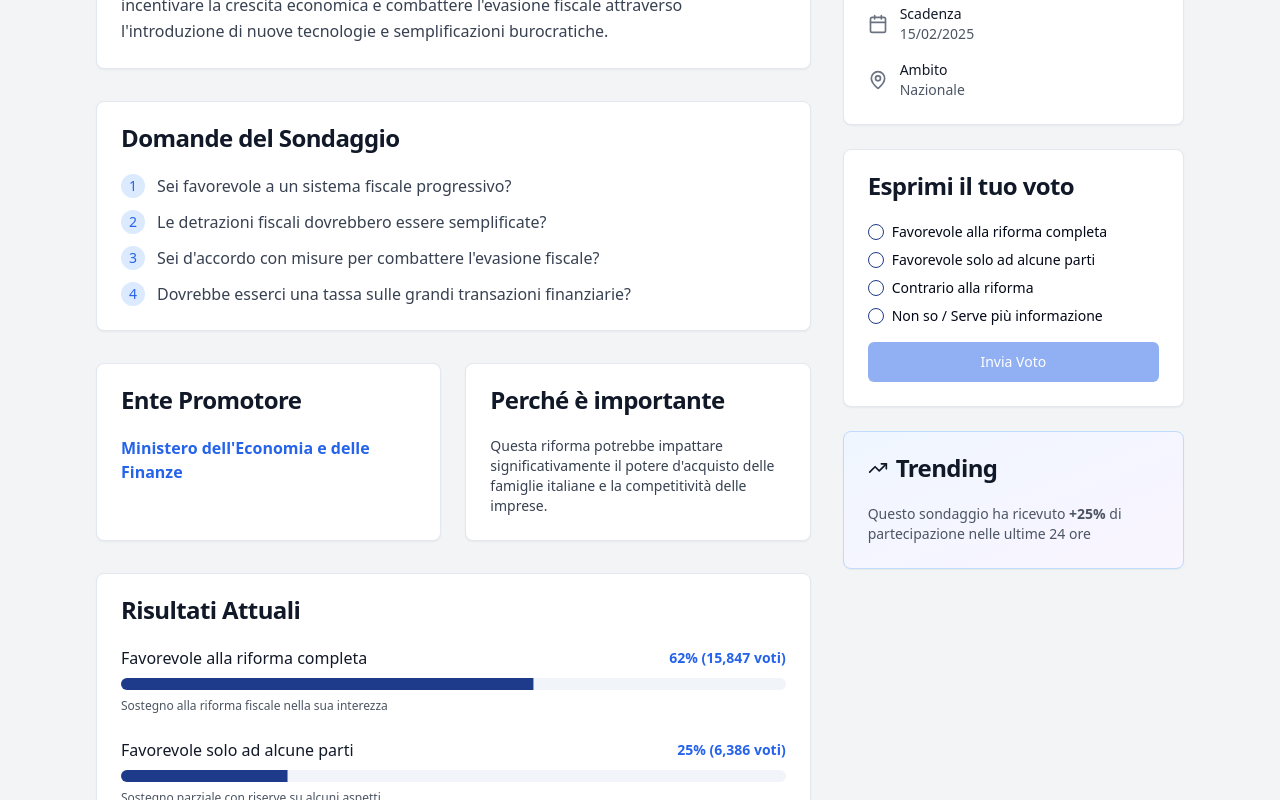
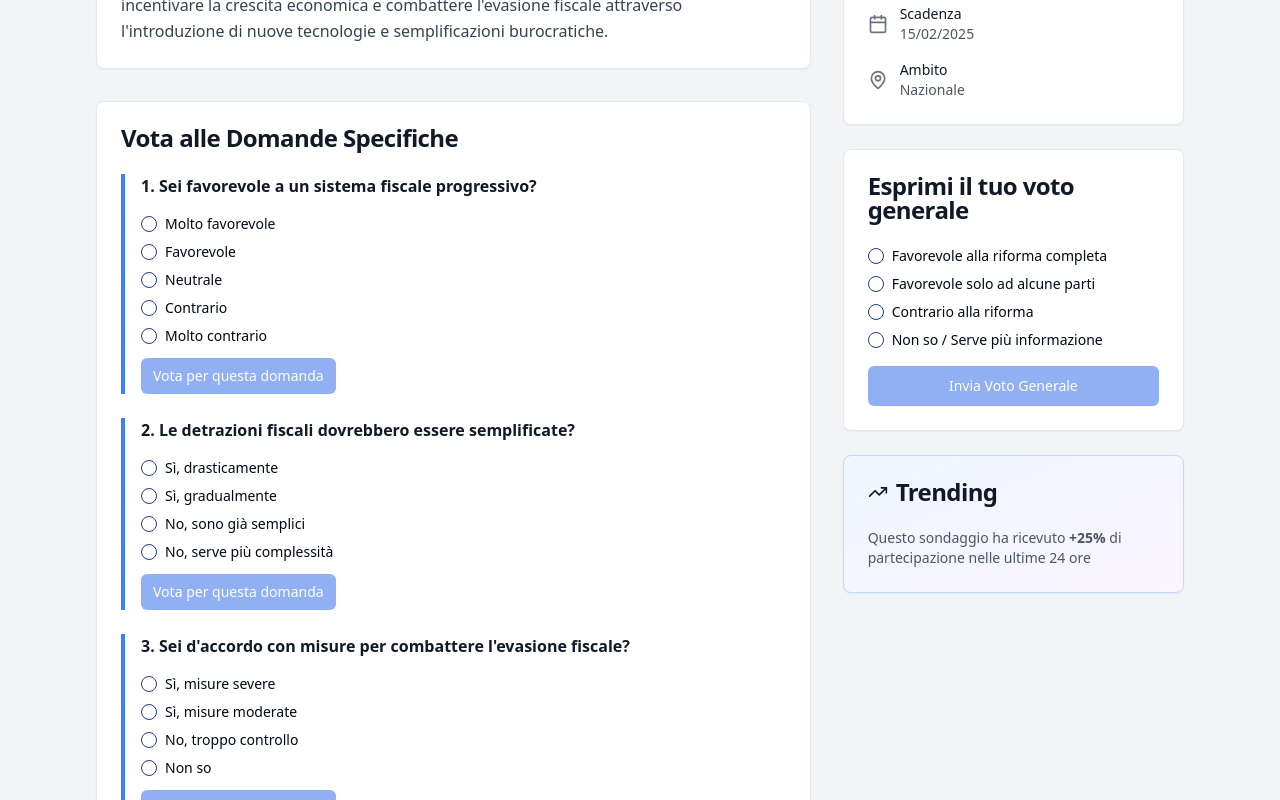
Before and after one commit to GabrieleGregorini/direct-vote-digital, a React (Vite) app: page /sondaggio/1 in a window 1280 px wide. Shown: the part 440-1240 px from the top of the page. Built offline with nearby package versions, Linux system fonts and the light colour scheme.

Commit message:
Implement poll questions with options
Added answer options for each question in the poll detail pages, mirroring the "vote" section's functionality. This applies to all 9 polls, excluding the citizenship referendum.

```diff
--- a/src/pages/SondaggioDetail.tsx
+++ b/src/pages/SondaggioDetail.tsx
@@ -19,6 +19,8 @@ const SondaggioDetail = () => {
   const { t } = useLanguage();
   const [selectedOption, setSelectedOption] = useState('');
   const [hasVoted, setHasVoted] = useState(false);
+  const [questionVotes, setQuestionVotes] = useState<Record<number, string>>({});
+  const [hasVotedQuestions, setHasVotedQuestions] = useState<Record<number, boolean>>({});
 
   // Mock data per i sondaggi estesi
   const pollsData: Record<string, any> = {
@@ -36,6 +38,12 @@ const SondaggioDetail = () => {
         'Le detrazioni fiscali dovrebbero essere semplificate?',
         'Sei d\'accordo con misure per combattere l\'evasione fiscale?',
         'Dovrebbe esserci una tassa sulle grandi transazioni finanziarie?'
+      ],
+      questionOptions: [
+        ['Molto favorevole', 'Favorevole', 'Neutrale', 'Contrario', 'Molto contrario'],
+        ['Sì, drasticamente', 'Sì, gradualmente', 'No, sono già semplici', 'No, serve più complessità'],
+        ['Sì, misure severe', 'Sì, misure moderate', 'No, troppo controllo', 'Non so'],
+        ['Sì, necessaria', 'Sì, ma limitata', 'No, dannosa', 'Non so']
       ],
       options: [
         {
@@ -109,6 +117,13 @@ const SondaggioDetail = () => {
         'Dovrebbero esserci regolamentazioni più severe sull\'efficienza energetica degli edifici?',
         'Sei d\'accordo con lo sviluppo dell\'energia nucleare come fonte di transizione?'
       ],
+      questionOptions: [
+        ['Sì, massimi investimenti', 'Sì, investimenti graduali', 'Solo se economicamente vantaggiosi', 'No, troppo costosi'],
+        ['Sì, entro il 2035', 'Sì, ma più gradualmente', 'Solo parzialmente', 'No, impossibile'],
+        ['Sì, incentivi forti', 'Sì, incentivi moderati', 'Solo per alcune categorie', 'No, mercato libero'],
+        ['Sì, regole severe', 'Sì, regole moderate', 'Solo per nuovi edifici', 'No, troppo vincolante'],
+        ['Sì, necessario', 'Sì, ma con cautela', 'Solo come ultimo resort', 'No, troppo rischioso']
+      ],
       options: [
         {
           label: 'Incrementare investimenti',
@@ -170,6 +185,9 @@ const SondaggioDetail = () => {
       whyImportant: 'Questa riforma faciliterebbe l\'integrazione di migliaia di persone che vivono e lavorano regolarmente in Italia, migliorando la coesione sociale.',
       questions: [
         'Vuoi ridurre il tempo di residenza in Italia da 10 a 5 anni per permettere di richiedere la cittadinanza?'
+      ],
+      questionOptions: [
+        ['Sì, riduzione a 5 anni', 'No, mantenere 10 anni', 'Sì, ma con condizioni aggiuntive']
       ],
       options: [
         {
@@ -235,6 +253,12 @@ const SondaggioDetail = () => {
         'Il sistema contributivo dovrebbe essere rafforzato?',
         'Sei d\'accordo con misure per favorire il pensionamento anticipato?',
         'Dovrebbe esserci una pensione minima per tutti i pensionati?'
+      ],
+      questionOptions: [
+        ['Sì, necessario', 'Sì, ma gradualmente', 'No, età attuale va bene', 'No, dovrebbe diminuire'],
+        ['Sì, completamente', 'Sì, parzialmente', 'No, mantenere misto', 'Non so'],
+        ['Sì, per tutti', 'Sì, per lavori usuranti', 'Solo in casi speciali', 'No, controproducente'],
+        ['Sì, pensione dignitosa', 'Sì, minimo di sussistenza', 'Solo per chi ne ha bisogno', 'No, sistema contributivo puro']
       ],
       options: [
         {
@@ -302,6 +326,13 @@ const SondaggioDetail = () => {
         'Dovrebbe esserci più formazione per i dipendenti pubblici sugli strumenti digitali?',
         'I servizi digitali dovrebbero essere obbligatori o opzionali?'
       ],
+      questionOptions: [
+        ['Sì, completa digitalizzazione', 'Sì, ma graduale', 'Solo per alcuni servizi', 'No, preferisco analogico'],
+        ['Sì, investimenti massicci', 'Sì, investimenti moderati', 'Solo se necessario', 'Non prioritario'],
+        ['Sì, ampio utilizzo', 'Sì, utilizzo limitato', 'Solo per compiti semplici', 'No, troppo rischioso'],
+        ['Sì, formazione intensiva', 'Sì, formazione graduale', 'Solo per chi lo richiede', 'Non necessaria'],
+        ['Obbligatori per tutti', 'Obbligatori per alcuni', 'Sempre opzionali', 'Dipende dal servizio']
+      ],
       options: [
         {
           label: 'Priorità assoluta',
@@ -367,6 +398,13 @@ const SondaggioDetail = () => {
         'Sei d\'accordo con misure per ridurre i tempi di attesa per le visite mediche?',
         'Dovrebbero esserci più fondi per il personale sanitario?',
         'Le case di comunità dovrebbero essere presenti in ogni comune?'
+      ],
+      questionOptions: [
+        ['Sì, potenziamento massimo', 'Sì, potenziamento graduale', 'Solo dove necessario', 'No, ospedali bastano'],
+        ['Sì, investimenti alti', 'Sì, investimenti moderati', 'Solo per emergenze', 'No, preferisco presenza fisica'],
+        ['Sì, priorità assoluta', 'Sì, importante', 'Moderatamente importante', 'Non prioritario'],
+        ['Sì, aumenti significativi', 'Sì, aumenti moderati', 'Solo per alcune categorie', 'Fondi attuali sufficienti'],
+        ['Sì, in ogni comune', 'Sì, ma solo nei comuni più grandi', 'Solo dove mancano servizi', 'No, troppo costoso']
       ],
       options: [
         {
@@ -434,6 +472,13 @@ const SondaggioDetail = () => {
         'Dovrebbero esserci maggiori investimenti nell\'alta velocità ferroviaria?',
         'I trasporti pubblici dovrebbero essere gratuiti per alcune categorie?'
       ],
+      questionOptions: [
+        ['Sì, investimenti massicci', 'Sì, investimenti moderati', 'Solo dove necessario', 'No, sprechi di denaro'],
+        ['Sì, incentivi forti', 'Sì, incentivi moderati', 'Solo per alcune categorie', 'No, libertà di scelta'],
+        ['Sì, misure severe', 'Sì, misure moderate', 'Solo in centro città', 'No, limitano libertà'],
+        ['Sì, priorità nazionale', 'Sì, importante', 'Solo alcune tratte', 'No, non prioritario'],
+        ['Sì, gratuiti per tutti', 'Sì, per studenti e anziani', 'Solo per chi ha difficoltà economiche', 'No, ognuno deve pagare']
+      ],
       options: [
         {
           label: 'Investimenti importanti',
@@ -499,6 +544,13 @@ const SondaggioDetail = () => {
         'Sei d\'accordo con misure per ridurre il divario digitale nelle scuole?',
         'Dovrebbero esserci maggiori investimenti nelle infrastrutture scolastiche?',
         'I libri di testo digitali dovrebbero sostituire quelli cartacei?'
+      ],
+      questionOptions: [
+        ['Sì, uso massivo', 'Sì, uso moderato', 'Solo per alcune materie', 'No, preferisco metodi tradizionali'],
+        ['Sì, formazione intensiva', 'Sì, formazione graduale', 'Solo per chi lo richiede', 'Non necessaria'],
+        ['Sì, priorità assoluta', 'Sì, importante', 'Solo dove più grave', 'Non è un problema'],
+        ['Sì, investimenti massicci', 'Sì, investimenti mirati', 'Solo per manutenzione', 'Sufficienti quelli attuali'],
+        ['Sì, completamente digitali', 'Sì, ma mantenere alcuni cartacei', 'Solo per alcune materie', 'No, mantenere cartacei']
       ],
       options: [
         {
@@ -566,6 +618,13 @@ const SondaggioDetail = () => {
         'Dovrebbero esserci più fondi per programmi sociali di prevenzione del crimine?',
         'La videosorveglianza dovrebbe essere estesa a tutte le aree pubbliche?'
       ],
+      questionOptions: [
+        ['Sì, aumento significativo', 'Sì, aumento moderato', 'Solo in zone critiche', 'No, sufficienti ora'],
+        ['Sì, investimenti massicci', 'Sì, investimenti mirati', 'Solo dove necessario', 'No, troppa sorveglianza'],
+        ['Sì, misure severe', 'Sì, misure equilibrate', 'Solo per crimini gravi', 'Focus su prevenzione'],
+        ['Sì, più fondi sociali', 'Sì, alcuni fondi', 'Solo programmi efficaci', 'No, non funzionano'],
+        ['Sì, ovunque', 'Sì, ma con limiti', 'Solo zone sensibili', 'No, troppa invasività']
+      ],
       options: [
         {
           label: 'Più forze dell\'ordine',
@@ -631,6 +690,13 @@ const SondaggioDetail = () => {
         'Sei d\'accordo con la riduzione dell\'uso di pesticidi?',
         'Dovrebbero esserci maggiori investimenti nella ricerca sull\'agricoltura sostenibile?',
         'Le filiere corte e locali dovrebbero essere incentivate?'
+      ],
+      questionOptions: [
+        ['Sì, transizione completa', 'Sì, transizione graduale', 'Solo dove possibile', 'No, troppo costosa'],
+        ['Sì, incentivi forti', 'Sì, incentivi moderati', 'Solo per piccoli produttori', 'No, mercato libero'],
+        ['Sì, riduzione drastica', 'Sì, riduzione graduale', 'Solo pesticidi più tossici', 'No, necessari per produzione'],
+        ['Sì, investimenti massicci', 'Sì, investimenti mirati', 'Solo ricerca privata', 'Non prioritario'],
+        ['Sì, incentivi forti', 'Sì, incentivi moderati', 'Solo dove mancano alternative', 'No, libero mercato']
       ],
       options: [
         {
@@ -706,6 +772,18 @@ const SondaggioDetail = () => {
     }
   };
 
+  const handleQuestionVote = (questionIndex: number, option: string) => {
+    setQuestionVotes(prev => ({
+      ...prev,
+      [questionIndex]: option
+    }));
+    setHasVotedQuestions(prev => ({
+      ...prev,
+      [questionIndex]: true
+    }));
+    console.log(`Voto domanda ${questionIndex + 1}:`, option);
+  };
+
   const getStatusColor = (status: string) => {
     switch (status) {
       case 'attivo': return 'bg-green-500';
@@ -762,23 +840,65 @@ const SondaggioDetail = () => {
               </CardContent>
             </Card>
 
+            {poll.id !== '3' && (
               <Card className="bg-white dark:bg-gray-800">
                 <CardHeader>
-                <CardTitle className="text-gray-900 dark:text-white">Domande del Sondaggio</CardTitle>
+                  <CardTitle className="text-gray-900 dark:text-white">Vota alle Domande Specifiche</CardTitle>
                 </CardHeader>
                 <CardContent>
+                  <div className="space-y-6">
+                    {poll.questions.map((question: string, questionIndex: number) => (
+                      <div key={questionIndex} className="border-l-4 border-blue-500 pl-4 space-y-4">
+                        <h4 className="font-semibold text-gray-900 dark:text-white">
+                          {questionIndex + 1}. {question}
+                        </h4>
+
+                        {!hasVotedQuestions[questionIndex] ? (
                           <div className="space-y-3">
-                  {poll.questions.map((question: string, index: number) => (
-                    <div key={index} className="flex items-start space-x-3">
-                      <span className="flex-shrink-0 w-6 h-6 bg-blue-100 dark:bg-blue-900 text-blue-600 dark:text-blue-400 rounded-full flex items-center justify-center text-sm font-medium">
-                        {index + 1}
-                      </span>
-                      <p className="text-gray-700 dark:text-gray-300">{question}</p>
+                            <RadioGroup
+                              value={questionVotes[questionIndex] || ''}
+                              onValueChange={(value) => setQuestionVotes(prev => ({...prev, [questionIndex]: value}))}
+                            >
+                              {poll.questionOptions[questionIndex].map((option: string, optionIndex: number) => (
+                                <div key={optionIndex} className="flex items-center space-x-2">
+                                  <RadioGroupItem value={option} id={`q${questionIndex}-option-${optionIndex}`} />
+                                  <Label htmlFor={`q${questionIndex}-option-${optionIndex}`} className="text-sm dark:text-gray-300">
+                                    {option}
+                                  </Label>
+                                </div>
+                              ))}
+                            </RadioGroup>
+
+                            <Button
+                              onClick={() => handleQuestionVote(questionIndex, questionVotes[questionIndex])}
+                              disabled={!questionVotes[questionIndex]}
+                              size="sm"
+                              className="bg-blue-600 hover:bg-blue-700 text-white"
+                            >
+                              Vota per questa domanda
+                            </Button>
+                          </div>
+                        ) : (
+                          <div className="bg-green-50 dark:bg-green-900/20 p-3 rounded-lg">
+                            <div className="flex items-center space-x-2">
+                              <div className="text-green-600 dark:text-green-400 text-lg">✓</div>
+                              <div>
+                                <p className="text-sm text-green-700 dark:text-green-300 font-medium">
+                                  Voto registrato!
+                                </p>
+                                <p className="text-xs text-green-600 dark:text-green-400">
+                                  Hai votato: <strong>{questionVotes[questionIndex]}</strong>
+                                </p>
+                              </div>
+                            </div>
+                          </div>
+                        )}
                       </div>
                     ))}
                   </div>
                 </CardContent>
               </Card>
+            )}
 
             <div className="grid grid-cols-1 md:grid-cols-2 gap-6">
               <Card className="bg-white dark:bg-gray-800">
@@ -943,7 +1063,7 @@ const SondaggioDetail = () => {
             <Card className="bg-white dark:bg-gray-800">
               <CardHeader>
                 <CardTitle className="text-gray-900 dark:text-white">
-                  {hasVoted ? 'Voto Registrato' : 'Esprimi il tuo voto'}
+                  {hasVoted ? 'Voto Generale Registrato' : 'Esprimi il tuo voto generale'}
                 </CardTitle>
               </CardHeader>
               <CardContent>
@@ -965,14 +1085,14 @@ const SondaggioDetail = () => {
                       disabled={!selectedOption}
                       className="w-full bg-blue-600 hover:bg-blue-700 text-white"
                     >
-                      Invia Voto
+                      Invia Voto Generale
                     </Button>
                   </div>
                 ) : (
                   <div className="text-center space-y-4">
                     <div className="text-green-600 dark:text-green-400 text-5xl">✓</div>
                     <p className="text-sm text-gray-600 dark:text-gray-400">
-                      Grazie per aver partecipato! Il tuo voto è stato registrato.
+                      Grazie per aver partecipato! Il tuo voto generale è stato registrato.
                     </p>
                     <p className="text-xs text-gray-500 dark:text-gray-500">
                       Hai votato: <strong>{selectedOption}</strong>
```
Lines whose indentation alone changed are shown as unchanged.
